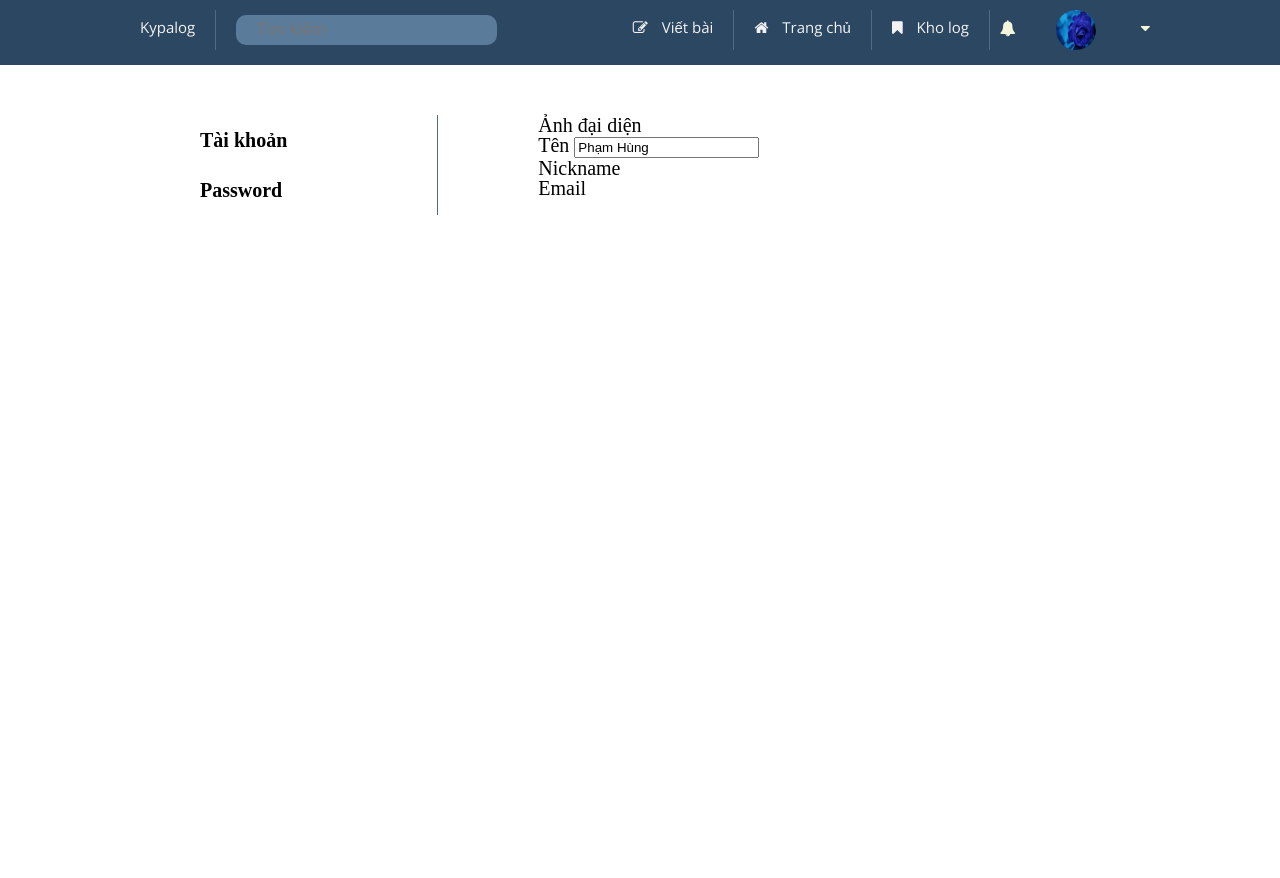
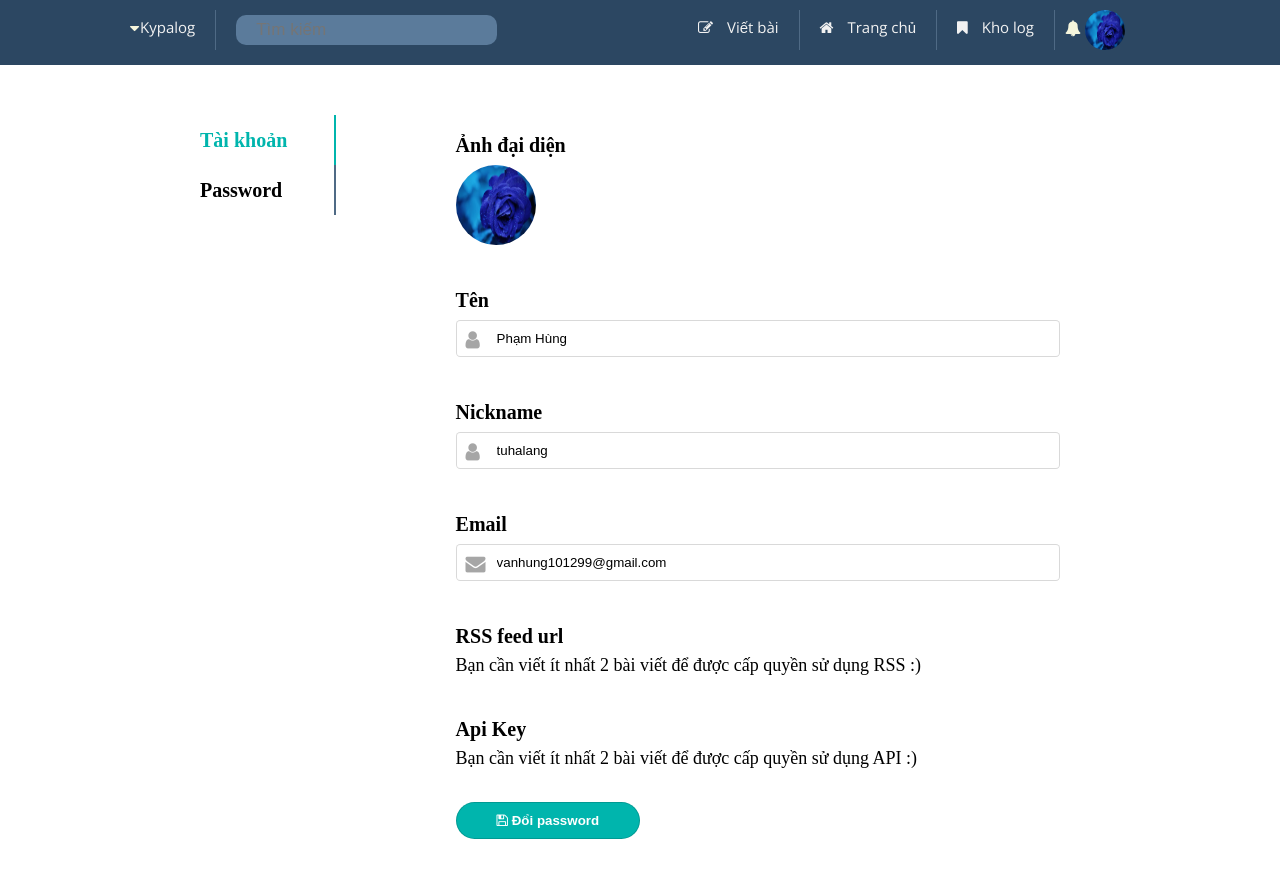
Before and after one commit to tuhalang/kipalog_clone, a plain HTML site: page templates/setting.html in a window 1280 px wide. Both pictures are taken after a click on the element "Tài khoản". Before the commit the page ends 800 px from the top, so only its background shows below. Drawn offline with nearby package versions, Linux system fonts and the light colour scheme.

Commit message:
create page setting

```diff
--- a/static/css/navbar.css
+++ b/static/css/navbar.css
@@ -273,22 +273,3 @@ table {
 
 
 /* END NAVBAR */
-
-
-/* CONTAINER START */
-
-.container {
-    padding: 50px 200px;
-}
-
-.menu {
-    font-size: 20px;
-    font-weight: 600;
-}
-
-.menu-btn {
-    padding: 15px 0px;
-    border-right: 1px solid #4f6a85;
-    padding-right: 150px;
-    cursor: pointer;
-}
--- a/static/css/setting.css
+++ b/static/css/setting.css
@@ -1,21 +1,109 @@
 /* CONTAINER START */
 
-.container {
+.gird-container {
+    display: grid;
     padding: 50px 200px;
     font-size: 20px;
-    font-weight: 500;
+    grid-template-columns: auto auto auto auto
 }
 
-.menu {}
+.menu {
+    font-weight: bold;
+}
 
 .menu-btn {
     padding: 15px 0px;
-    border-right: 1px solid #4f6a85;
-    padding-right: 150px;
+    border-right: 2px solid #4f6a85;
+    padding-right: 0px;
     cursor: pointer;
 }
 
-.container .content {
+.btn-password-active {
+    color: #A1CF64;
+    border-right: 2px solid #A1CF64;
+}
+
+.btn-account-active {
+    color: #00b5ad;
+    border-right: 2px solid #00b5ad;
+}
+
+.content-account {
     display: block;
     padding-left: 100px;
+    grid-column: 2/5;
 }
+
+.content-password {
+    display: none;
+    padding-left: 100px;
+    grid-column: 2/5;
+}
+
+.info {
+    padding: 10px 20px;
+}
+
+.title-info {
+    font-weight: 600;
+    color: #000000;
+    margin: 10px 0px;
+}
+
+.content-info {
+    display: flex;
+    width: 100%;
+    margin-bottom: 15px;
+    position: relative;
+    color: #a6a6a6;
+}
+
+.content-info p {
+    color: #000000;
+    font-size: 18px;
+}
+
+.content-info img {
+    border-radius: 100%;
+}
+
+.icon {
+    padding: 10px;
+    position: absolute;
+}
+
+.input-field {
+    width: 100%;
+    padding: 10px 40px;
+    border: 1px solid rgba(0, 0, 0, 0.15);
+    border-radius: 0.3125em;
+}
+
+.btn-submit {
+    border: 1px solid rgba(0, 0, 0, 0.15);
+    border-radius: 20px;
+    padding: 10px 40px;
+    background-color: #00B5AD;
+    color: #FFFFFF !important;
+    font-weight: bold;
+    cursor: pointer;
+}
+
+#btn-ignore {
+    color: #59b86f;
+    text-decoration: none;
+    padding-left: 20px;
+    font-weight: 20;
+    font-size: 15px;
+}
+
+.btn-password {
+    background-color: #59b86f;
+}
+
+.alert-password {
+    background-color: #EFEFEF;
+    padding: 15px 40px;
+    margin: 10px 10px;
+    border-radius: 10px;
+}
--- /dev/null
+++ b/static/js/setting.js
@@ -0,0 +1,20 @@
+"use strict"
+const btn_password = document.getElementById('password-btn');
+const btn_account = document.getElementById('account-btn');
+const content_password = document.getElementsByClassName('content-password')[0];
+const content_account = document.getElementsByClassName('content-account')[0];
+
+btn_password.onclick = function() {
+    content_account.style.display = 'none';
+    content_password.style.display = 'block';
+    btn_password.classList.add("btn-password-active");
+    btn_account.classList.remove("btn-account-active");
+}
+
+
+btn_account.onclick = function() {
+    content_account.style.display = 'block';
+    content_password.style.display = 'none';
+    btn_account.classList.add("btn-account-active");
+    btn_password.classList.remove("btn-password-active");
+}
--- a/templates/setting.html
+++ b/templates/setting.html
@@ -37,34 +37,121 @@
                 bài</span></a>
     </div>
 
-    <div class="container">
+    <div class="gird-container">
+
         <div class="menu left">
-            <div class="menu-btn" id="account-btn">
+            <div class="menu-btn btn-account-active" id="account-btn">
                 <span>Tài khoản</span>
             </div>
             <div class="menu-btn" id="password-btn">
                 <span>Password</span>
             </div>
         </div>
-        <div class="content left">
-            <form>
-                <div>
-                    <span>Ảnh đại diện</span>
+
+        <div class="content-account left">
+            <form method="POST" action="">
+                <div class="info">
+                    <div class="title-info">
+                        <lable>Ảnh đại diện</lable>
+                    </div>
+                    <div class="content-info">
+                        <img src="../static/images/1.jpeg" alt="" width="80" height="80">
+                    </div>
                 </div>
-                <div>
-                    <label>Tên</lable>
-                    <input type="text" value="Phạm Hùng">
+                <div class="info">
+                    <div class="title-info">
+                        <label>Tên</lable>
+                    </div>
+                    <div class="content-info">
+                        <i class="fa fa-user icon"></i>
+                        <input class="input-field" type="text" value="Phạm Hùng">
+                    </div>
                 </div>
-                <div>
-                    <label>Nickname</label>
+                <div class="info">
+                    <div class="title-info">
+                        <label>Nickname</label>
+                    </div>
+                    <div class="content-info">
+                        <i class="fa fa-user icon"></i>
+                        <input class="input-field" type="text" value="tuhalang">
+                    </div>
                 </div>
-                <div>
-                    <label>Email</label>
+                <div class="info">
+                    <div class="title-info">
+                        <label>Email</label>
+                    </div>
+                    <div class="content-info">
+                        <i class="fa fa-envelope icon"></i>
+                        <input class="input-field" type="text" value="vanhung101299@gmail.com">
+                    </div>
+                </div>
+                <div class="info">
+                    <div class="title-info">
+                        <label>RSS feed url</label>
+                    </div>
+                    <div class="content-info">
+                        <p>Bạn cần viết ít nhất 2 bài viết để được cấp quyền sử dụng RSS :)</p>
+                    </div>
+                </div>
+                <div class="info">
+                    <div class="title-info">
+                        <label>Api Key</label>
+                    </div>
+                    <div class="content-info">
+                        <p>Bạn cần viết ít nhất 2 bài viết để được cấp quyền sử dụng API :)</p>
+                    </div>
+                </div>
+                <div class="info">
+                    <button class="btn-submit" type="submit"><i class="fa fa-floppy-o" aria-hidden="true"></i>
+                        <span>Đổi password</span></button>
                 </div>
             </form>
+        </div>
 
+        <div class="content-password left">
+            <form method="POST" action="">
+                <div class="alert-password info">
+                    <i class="fa fa-lightbulb-o" aria-hidden="true"></i>
+                    <span>Password phải có ít nhất 6 ký tự</span>
+                </div>
+                <div class="info">
+                    <div class="title-info">
+                        <label>Password hiện tại</label>
+                    </div>
+                    <div class="content-info">
+                        <i class="fa fa-lock icon" aria-hidden="true"></i>
+                        <input class="input-field" type="password">
+                    </div>
+                </div>
+                <div class="info">
+                    <div class="title-info">
+                        <label>Password mới</label>
+                    </div>
+                    <div class="content-info">
+                        <i class="fa fa-lock icon" aria-hidden="true"></i>
+                        <input class="input-field" type="password">
+                    </div>
+                </div>
+                <div class="info">
+                    <div class="title-info">
+                        <label>Xác nhận password</label>
+                    </div>
+                    <div class="content-info">
+                        <i class="fa fa-lock icon" aria-hidden="true"></i>
+                        <input class="input-field" type="password">
+                    </div>
+                </div>
+                <div class="info">
+                    <button class="btn-submit btn-password" type="submit"><i class="fa fa-floppy-o"
+                            aria-hidden="true"></i>
+                        <span>Đổi password</span></button>
+                    <a href="#" id="btn-ignore">Bỏ qua</a>
+                </div>
+            </form>
         </div>
     </div>
+
+    <script src="../static/js/setting.js"></script>
 </body>
 
 </html>
```
